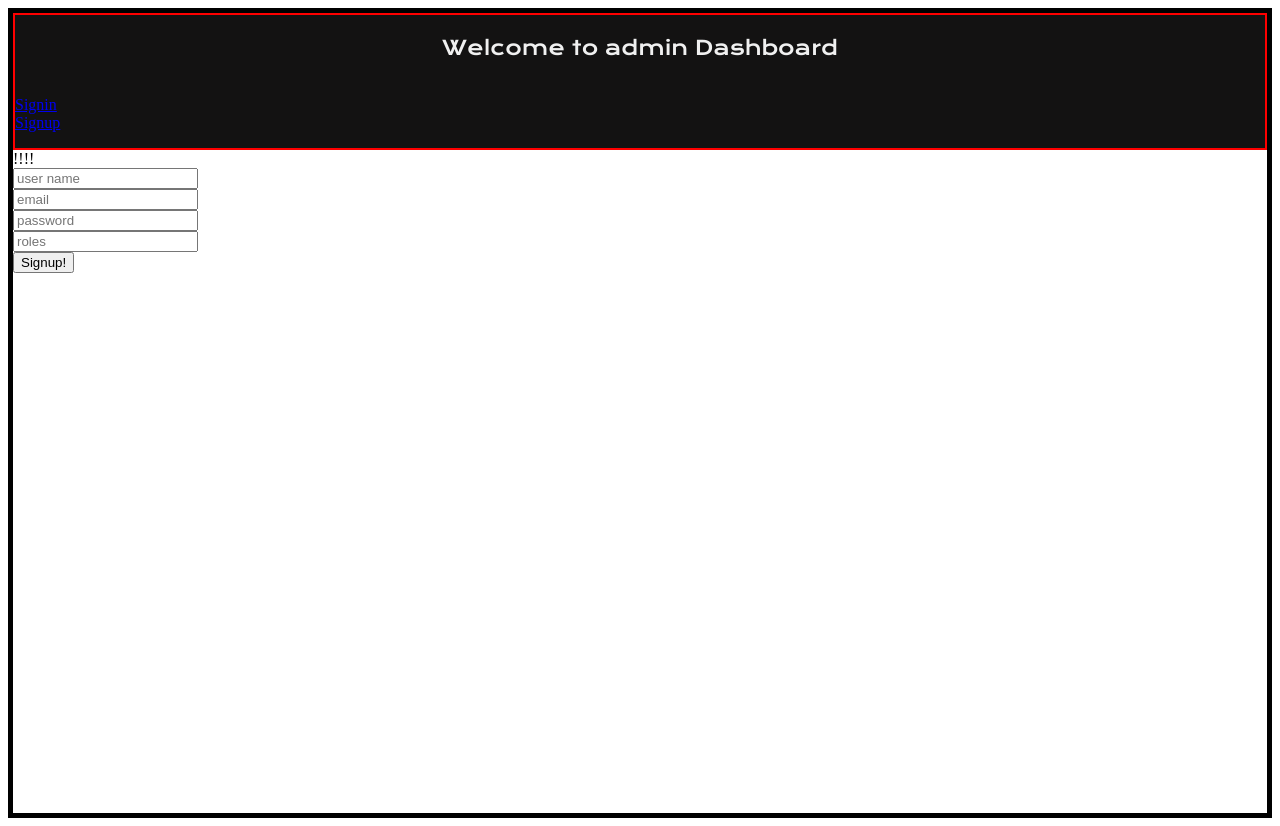
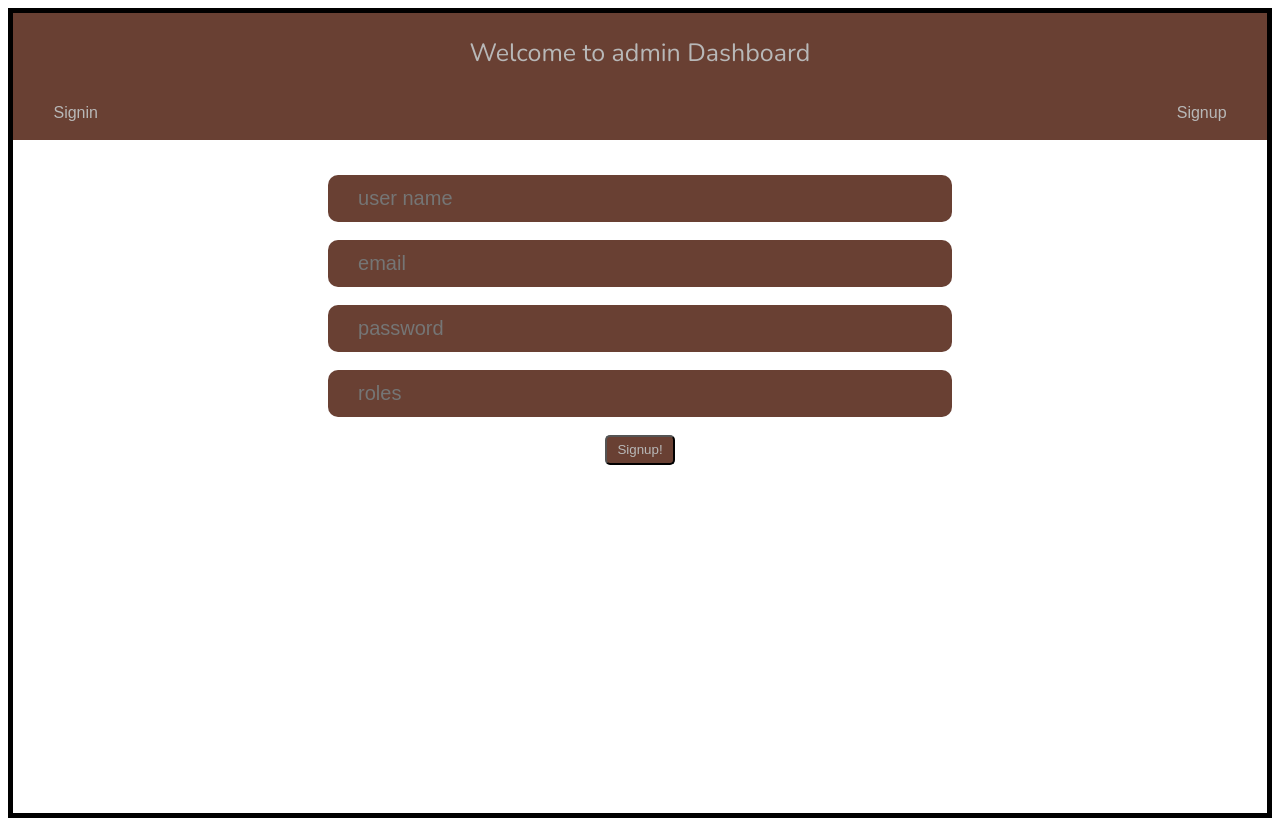
Before and after one commit to harryconcoblanejo/ecommerce-MERN-, a React app in the folder Fend/: page /signup in a window 1280 px wide. Built offline with nearby package versions, Linux system fonts and the light colour scheme.

Commit message:
27/10/2021

```diff
--- a/Fend/src/components/category/index..tsx
+++ b/Fend/src/components/category/index..tsx
@@ -17,12 +17,11 @@ const Category = () => {
   const [parentCategoryId, setparentCategoryId] = useState('');
   const [categoryImage, setCategoryImage] = useState('');
 
-  const [update, setUpdate] = useState(1);
+  const [update, setUpdate] = useState(0);
 
   const dispatch = useDispatch();
   useEffect(() => {
     dispatch(getAllCategory());
-    setUpdate(0);
   }, [update]);
 
   const renderCategories = (categories: any) => {
@@ -65,7 +64,8 @@ const Category = () => {
     form.append('categoryImage', categoryImage);
 
     dispatch(addCategory(form));
-    setUpdate(update + 1);
+
+    // setUpdate(update + 1);
   };
   return (
     <Layout sidebar>
--- a/Fend/src/components/header/Header.tsx
+++ b/Fend/src/components/header/Header.tsx
@@ -14,32 +14,31 @@ const Header = () => {
 
   const renderLoggedInLinks = () => {
     return (
-      <div>
-        <span onClick={logout}>Signout</span>
+      <div className="signout" onClick={logout}>
+        <span>Signout</span>
       </div>
     );
   };
 
   const renderNonLoggedInLinks = () => {
     return (
-      <div>
-        <NavLink to="signin">Signin</NavLink>
+      <>
+        <NavLink className="signin" to="signin">
+          Signin
+        </NavLink>
         <br />
-        <NavLink to="signup">Signup</NavLink>
-      </div>
+        <NavLink className="signup" to="signup">
+          Signup
+        </NavLink>
+      </>
     );
   };
   return (
     <div className="header">
       <p className="headerTitle">Welcome to admin Dashboard</p>
-      <p>
-        {' '}
-        {auth.authenticate ? (
-          <div className="signout">{renderLoggedInLinks()}</div>
-        ) : (
-          renderNonLoggedInLinks()
-        )}{' '}
-      </p>
+      <div className="signinSignup">
+        {auth.authenticate ? renderLoggedInLinks() : renderNonLoggedInLinks()}
+      </div>
     </div>
   );
 };
--- a/Fend/src/components/header/header.styes/header.scss
+++ b/Fend/src/components/header/header.styes/header.scss
@@ -1,26 +1,62 @@
-@import url('https://fonts.googleapis.com/css2?family=Krona+One&display=swap');
+@import url('https://fonts.googleapis.com/css2?family=Nunito:wght@200&display=swap');
+@import url('https://fonts.googleapis.com/css2?family=Nunito:wght@200&family=Roboto:wght@100&display=swap');
+
+@mixin signinSignupSignout() {
+  color: rgb(184, 184, 184);
+  cursor: pointer;
+  text-decoration: none;
+  font-family: 'Krona One', sans-serif;
+  position: relative;
+
+  &:hover {
+    background-color: rgba(68, 17, 0, 0.801);
+    box-shadow: 0 0 10px #04eebb;
+    color: rgb(255, 255, 255);
+
+    border-radius: 5px;
+  }
+}
 
 .header {
-  background-color: rgb(19, 18, 18);
+  background-color: rgba(68, 17, 0, 0.801);
+
   display: flex;
   flex-direction: column;
-  border: 2px solid red;
+
+  padding: 3px;
 
   .headerTitle {
-    color: rgb(240, 240, 240);
+    color: rgb(184, 184, 184);
     text-align: center;
-    font-family: 'Krona One', sans-serif;
-    font-size: 20px;
+    font-family: 'Nunito', sans-serif;
+    font-size: 25px;
+    max-height: 150px;
+    margin: 20px;
   }
   .signout {
+    @include signinSignupSignout();
     margin: auto;
-    color: rgb(240, 240, 240);
-    text-align: center;
-    cursor: pointer;
-    width: 60px;
-    border: 2px solid rgb(251, 251, 251);
-    border-radius: 4px;
-    font-family: 'Krona One', sans-serif;
-    font-size: 10px;
+  }
+  .signinSignup {
+    display: flex;
+
+    justify-content: space-between;
+    padding: 1%;
+    margin: 2px 25px;
+
+    .signin {
+      @include signinSignupSignout();
+      float: left;
+    }
+    .signup {
+      @include signinSignupSignout();
+      float: right;
+    }
   }
 }
+
+@media screen and (max-width: 600px) {
+  .header {
+    background-color: rgba(219, 91, 91, 0.801);
+  }
+}
--- /dev/null
+++ b/Fend/src/components/signin/signinStyles/signin.styles.scss
@@ -0,0 +1,42 @@
+.form {
+  display: flex;
+  flex-direction: column;
+
+  width: 60%;
+  margin: auto;
+  position: relative;
+  top: 30px;
+  height: 200px;
+  justify-content: center;
+  align-items: center;
+  input {
+    height: 45px;
+    width: 80%;
+    border: burlywood;
+    border-radius: 10px;
+    background-color: rgba(68, 17, 0, 0.801);
+    font-size: 20px;
+    color: rgb(184, 184, 184);
+    padding-left: 20px;
+
+    &:focus {
+      outline: none !important;
+      border-color: #7da1c8;
+      box-shadow: 0 0 10px #04eebb;
+    }
+  }
+
+  ::placeholder {
+    opacity: 1;
+    padding: 10px;
+    font-size: 20px;
+  }
+  button {
+    background-color: rgba(68, 17, 0, 0.801);
+    color: rgb(184, 184, 184);
+    border-radius: 5px;
+    height: 30px;
+    width: 70px;
+    cursor: pointer;
+  }
+}
--- a/Fend/src/components/signup/index.tsx
+++ b/Fend/src/components/signup/index.tsx
@@ -1,5 +1,5 @@
-import React, { ChangeEvent, Fragment, useState } from 'react'
-import { useDispatch, useSelector } from 'react-redux'
+import React, { ChangeEvent, Fragment, useState } from 'react';
+import { useDispatch, useSelector } from 'react-redux';
 import {
   BrowserRouter as Router,
   Route,
@@ -7,47 +7,48 @@ import {
   Switch,
   NavLink,
   Redirect,
-} from 'react-router-dom'
-import { signup } from '../../redux/actions'
-import { RootState } from '../../redux/reducers'
-import Header from '../header/Header'
+} from 'react-router-dom';
+import { signup } from '../../redux/actions';
+import { RootState } from '../../redux/reducers';
+import Header from '../header/Header';
+import '../signup/signup.styles/index.scss';
 
 const Signup = () => {
-  const auth = useSelector((state: RootState) => state.auth)
-  const user = useSelector((state: RootState) => state.user)
-  const dispatch = useDispatch()
-  const [userName, setUserName] = useState('')
-  const [email, setEmail] = useState('')
-  const [password, setPassword] = useState('')
-  const [roles, setRoles] = useState([] as any)
+  const auth = useSelector((state: RootState) => state.auth);
+  const user = useSelector((state: RootState) => state.user);
+  const dispatch = useDispatch();
+  const [userName, setUserName] = useState('');
+  const [email, setEmail] = useState('');
+  const [password, setPassword] = useState('');
+  const [roles, setRoles] = useState([] as any);
 
-  const [error, setError] = useState('')
+  const [error, setError] = useState('');
 
   const userSignup = (e: ChangeEvent<HTMLFormElement>) => {
-    e.preventDefault()
+    e.preventDefault();
     const user = {
       userName,
       email,
       password,
       roles,
-    }
-    dispatch(signup(user))
-    console.log(user)
-  }
+    };
+    dispatch(signup(user));
+    console.log(user);
+  };
 
   if (auth.authenticate) {
-    return <Redirect to={`/`} />
+    return <Redirect to={`/`} />;
   }
 
   if (user.loading) {
-    return <p>Loading..!</p>
+    return <p>Loading..!</p>;
   }
 
   return (
-    <div>
+    <>
       <Header />
-      {/* {user.message} */}!!!!
-      <form onSubmit={userSignup}>
+
+      <form className="signupForm" onSubmit={userSignup}>
         <input
           type="text"
           placeholder="user name"
@@ -79,8 +80,8 @@ const Signup = () => {
 
         <button type="submit">Signup!</button>
       </form>
-    </div>
-  )
-}
+    </>
+  );
+};
 
-export default Signup
+export default Signup;
--- /dev/null
+++ b/Fend/src/components/signup/signup.styles/index.scss
@@ -0,0 +1 @@
+@import './signup.styles.scss';
--- /dev/null
+++ b/Fend/src/components/signup/signup.styles/signup.styles.scss
@@ -0,0 +1,43 @@
+.signupForm {
+  display: flex;
+  flex-direction: column;
+
+  width: 60%;
+  margin: auto;
+  position: relative;
+  top: 30px;
+  height: 300px;
+  justify-content: center;
+  align-items: center;
+
+  input {
+    height: 45px;
+    width: 80%;
+    border: burlywood;
+    border-radius: 10px;
+    background-color: rgba(68, 17, 0, 0.801);
+    font-size: 20px;
+    color: rgb(184, 184, 184);
+    padding-left: 20px;
+
+    &:focus {
+      outline: none !important;
+      border-color: #7da1c8;
+      box-shadow: 0 0 10px #04eebb;
+    }
+  }
+
+  ::placeholder {
+    opacity: 1;
+    padding: 10px;
+    font-size: 20px;
+  }
+  button {
+    background-color: rgba(68, 17, 0, 0.801);
+    color: rgb(184, 184, 184);
+    border-radius: 5px;
+    height: 30px;
+    width: 70px;
+    cursor: pointer;
+  }
+}
--- a/Fend/src/helpers/axios.tsx
+++ b/Fend/src/helpers/axios.tsx
@@ -1,13 +1,15 @@
 import axios from 'axios';
 import { api } from '../urlConfig';
 
-const token = window.localStorage.getItem('token');
+const token = localStorage.getItem('token');
+
 const axiosInstance = axios.create({
   baseURL: api,
 
   headers: {
     'Content-Type': 'application/json',
-    Authorization: token ? `${token}` : '',
+    // Authorization: token ? `${token}` : '',
+    Authorization: token,
   },
 });
 export default axiosInstance;
--- a/Fend/src/redux/actions/auth.actions.tsx
+++ b/Fend/src/redux/actions/auth.actions.tsx
@@ -1,6 +1,7 @@
 import { authconstants } from './constants';
 import { singinUser } from '../../components/signin';
 import axios from '../../helpers/axios';
+import Axios from 'axios';
 import { Dispatch } from 'redux';
 
 export const login = (user: singinUser) => {
@@ -56,7 +57,7 @@ export const isUserLoggedIn = () => {
 
 export const signout = () => {
   return async (dispatch: Dispatch<any>) => {
-    const res = await axios.post('/admin/signout');
+    const res = await axios.post('admin/signout');
 
     dispatch({ type: authconstants.LOGOUT_REQUEST });
 
--- a/Fend/src/redux/actions/category.action.tsx
+++ b/Fend/src/redux/actions/category.action.tsx
@@ -35,13 +35,21 @@ export const getAllCategory = () => {
 export const addCategory = (form: any) => {
   return async (dispatch: Dispatch<any>) => {
     dispatch({ type: categoriesConstants.ADD_NEW_CATEGORY_REQUEST });
-    const res = await axios.post('/category/create', form);
+    const res = await axios.post('/category/create', form, {
+      headers: {
+        'Content-Type': 'application/json',
+
+        Authorization: localStorage.getItem('token'),
+      },
+    });
     console.log(res.data);
     if (res.status === 200) {
       dispatch({
         type: categoriesConstants.ADD_NEW_CATEGORY_SUCCESS,
         payload: { category: res.data },
       });
+
+      dispatch(getAllCategory());
     } else {
       dispatch({
         type: categoriesConstants.ADD_NEW_CATEGORY_FAILURE,
```
Also changed, not shown: Fend/src/components/signin/index.tsx (+27 -26 lines), Fend/src/redux/reducers/auth.reducers.tsx (+14 -14 lines), 2 other files (tests, documents, lock files or other folders).
